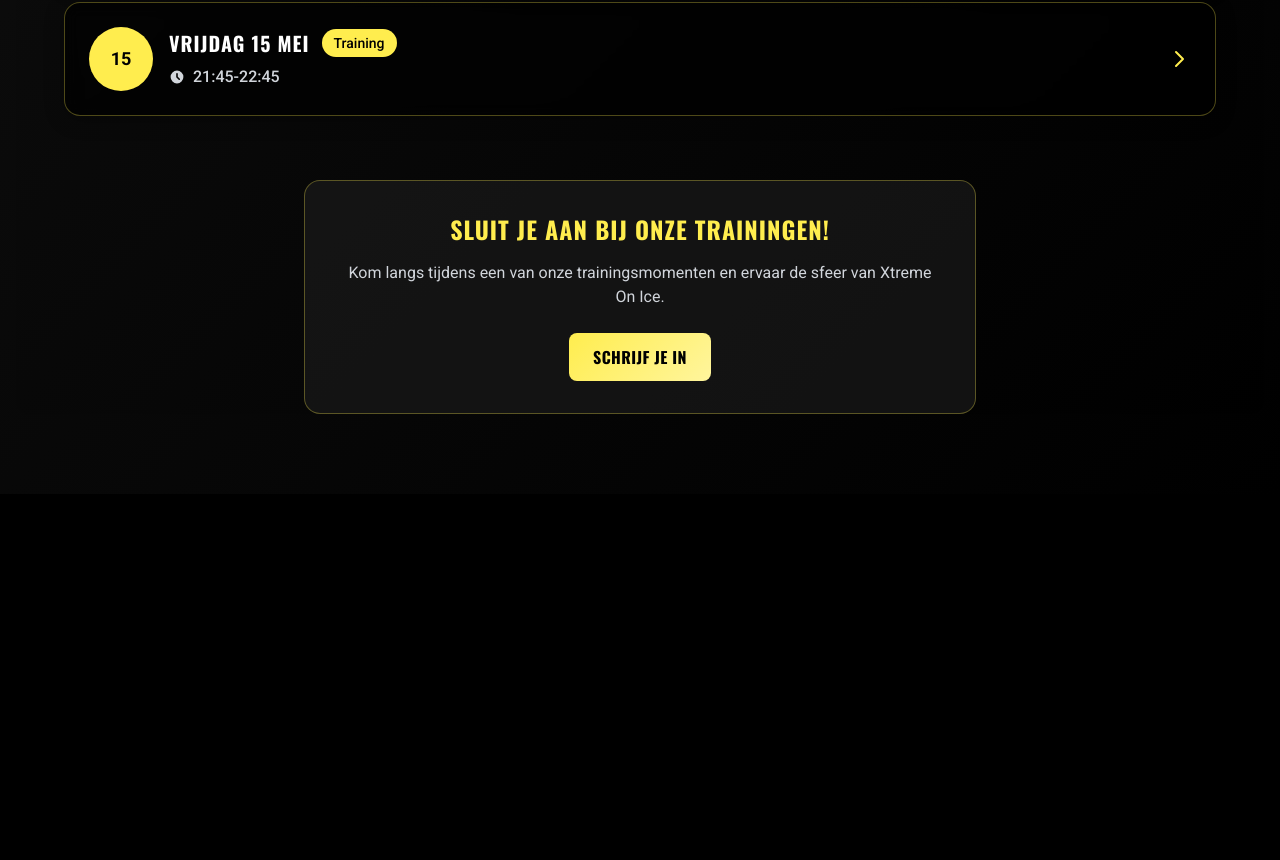
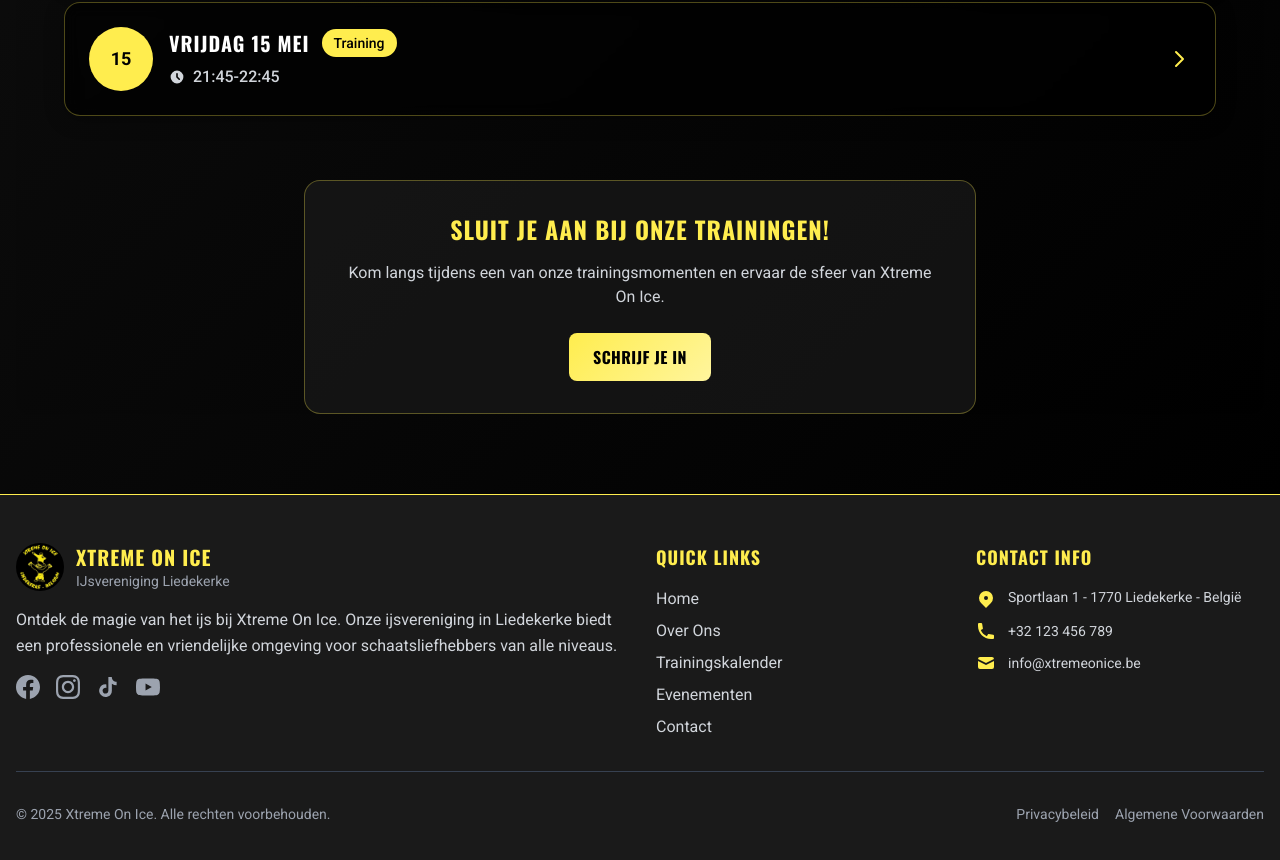
Before and after one commit to SBFUTURE/xtreme-website, a Vue app: page /trainingskalender in a window 1280 px wide. Shown: the part 6631-7491 px from the top of the page. Before the commit the page ends 7125 px from the top, so only its background shows below. Built offline with nearby package versions, Linux system fonts and the light colour scheme.

Commit message:
implementing footer

```diff
--- a/src/App.vue
+++ b/src/App.vue
@@ -1,11 +1,15 @@
 <script setup>
 import Nav from './components/Nav.vue'
+import Footer from './components/Footer.vue'
 </script>
 
 <template>
-  <div id="app" class="min-h-screen">
+  <div id="app" class="min-h-screen flex flex-col">
     <Nav />
-    <router-view />
+    <main class="flex-grow">
+      <router-view />
+    </main>
+    <Footer />
   </div>
 </template>
 
--- /dev/null
+++ b/src/components/Footer.vue
@@ -0,0 +1,153 @@
+<template>
+  <footer class="bg-xtreme-dark border-t border-xtreme-yellow border-opacity-30">
+    <div class="max-w-7xl mx-auto px-4 py-12">
+      <div class="grid lg:grid-cols-4 md:grid-cols-2 gap-8">
+        <!-- Logo & Info -->
+        <div class="lg:col-span-2">
+          <div class="flex items-center mb-4">
+            <img
+              src="@/assets/Images/XtremeLogo.jpg"
+              alt="Xtreme On Ice Logo"
+              class="w-12 h-12 rounded-full mr-3"
+            />
+            <div>
+              <h3 class="text-xl font-heading font-bold text-xtreme-yellow">XTREME ON ICE</h3>
+              <p class="text-gray-400 text-sm">IJsvereniging Liedekerke</p>
+            </div>
+          </div>
+          <p class="text-gray-300 mb-4 leading-relaxed">
+            Ontdek de magie van het ijs bij Xtreme On Ice. Onze ijsvereniging in Liedekerke biedt een professionele en vriendelijke omgeving voor schaatsliefhebbers van alle niveaus.
+          </p>
+          <div class="flex space-x-4">
+            <!-- Social Media Links -->
+            <a href="https://www.facebook.com/xtremelonice" target="_blank" rel="noopener noreferrer"
+               class="text-gray-400 hover:text-xtreme-yellow transition-colors duration-300">
+              <svg class="w-6 h-6" fill="currentColor" viewBox="0 0 24 24">
+                <path d="M24 12.073c0-6.627-5.373-12-12-12s-12 5.373-12 12c0 5.99 4.388 10.954 10.125 11.854v-8.385H7.078v-3.47h3.047V9.43c0-3.007 1.792-4.669 4.533-4.669 1.312 0 2.686.235 2.686.235v2.953H15.83c-1.491 0-1.956.925-1.956 1.874v2.25h3.328l-.532 3.47h-2.796v8.385C19.612 23.027 24 18.062 24 12.073z"/>
+              </svg>
+            </a>
+            <a href="https://www.instagram.com/xtreme_on_ice/" target="_blank" rel="noopener noreferrer"
+               class="text-gray-400 hover:text-xtreme-yellow transition-colors duration-300">
+              <svg class="w-6 h-6" fill="currentColor" viewBox="0 0 24 24">
+                <path d="M12 2.163c3.204 0 3.584.012 4.85.07 3.252.148 4.771 1.691 4.919 4.919.058 1.265.069 1.645.069 4.849 0 3.205-.012 3.584-.069 4.849-.149 3.225-1.664 4.771-4.919 4.919-1.266.058-1.644.07-4.85.07-3.204 0-3.584-.012-4.849-.07-3.26-.149-4.771-1.699-4.919-4.92-.058-1.265-.07-1.644-.07-4.849 0-3.204.013-3.583.07-4.849.149-3.227 1.664-4.771 4.919-4.919 1.266-.057 1.645-.069 4.849-.069zm0-2.163c-3.259 0-3.667.014-4.947.072-4.358.2-6.78 2.618-6.98 6.98-.059 1.281-.073 1.689-.073 4.948 0 3.259.014 3.668.072 4.948.2 4.358 2.618 6.78 6.98 6.98 1.281.058 1.689.072 4.948.072 3.259 0 3.668-.014 4.948-.072 4.354-.2 6.782-2.618 6.979-6.98.059-1.28.073-1.689.073-4.948 0-3.259-.014-3.667-.072-4.947-.196-4.354-2.617-6.78-6.979-6.98-1.281-.059-1.69-.073-4.949-.073zm0 5.838c-3.403 0-6.162 2.759-6.162 6.162s2.759 6.163 6.162 6.163 6.162-2.759 6.162-6.163c0-3.403-2.759-6.162-6.162-6.162zm0 10.162c-2.209 0-4-1.79-4-4 0-2.209 1.791-4 4-4s4 1.791 4 4c0 2.21-1.791 4-4 4zm6.406-11.845c-.796 0-1.441.645-1.441 1.44s.645 1.44 1.441 1.44c.795 0 1.439-.645 1.439-1.44s-.644-1.44-1.439-1.44z"/>
+              </svg>
+            </a>
+            <a href="https://www.tiktok.com/@xtreme_on_ice" target="_blank" rel="noopener noreferrer"
+               class="text-gray-400 hover:text-xtreme-yellow transition-colors duration-300">
+              <svg class="w-6 h-6" fill="currentColor" viewBox="0 0 24 24">
+                <path d="M19.59 6.69a4.83 4.83 0 0 1-3.77-4.25V2h-3.45v13.67a2.89 2.89 0 0 1-5.2 1.74 2.89 2.89 0 0 1 2.31-4.64 2.93 2.93 0 0 1 .88.13V9.4a6.84 6.84 0 0 0-1-.05A6.33 6.33 0 0 0 5 20.1a6.34 6.34 0 0 0 10.86-4.43v-7a8.16 8.16 0 0 0 4.77 1.52v-3.4a4.85 4.85 0 0 1-1-.1z"/>
+              </svg>
+            </a>
+            <a href="https://www.youtube.com/@xtremeonice" target="_blank" rel="noopener noreferrer"
+               class="text-gray-400 hover:text-xtreme-yellow transition-colors duration-300">
+              <svg class="w-6 h-6" fill="currentColor" viewBox="0 0 24 24">
+                <path d="M23.498 6.186a3.016 3.016 0 0 0-2.122-2.136C19.505 3.545 12 3.545 12 3.545s-7.505 0-9.377.505A3.017 3.017 0 0 0 .502 6.186C0 8.07 0 12 0 12s0 3.93.502 5.814a3.016 3.016 0 0 0 2.122 2.136c1.871.505 9.376.505 9.376.505s7.505 0 9.377-.505a3.015 3.015 0 0 0 2.122-2.136C24 15.93 24 12 24 12s0-3.93-.502-5.814zM9.545 15.568V8.432L15.818 12l-6.273 3.568z"/>
+              </svg>
+            </a>
+          </div>
+        </div>
+
+        <!-- Quick Links -->
+        <div>
+          <h4 class="text-lg font-heading font-bold text-xtreme-yellow mb-4">Quick Links</h4>
+          <ul class="space-y-2">
+            <li>
+              <router-link to="/" class="text-gray-300 hover:text-xtreme-yellow transition-colors duration-300">
+                Home
+              </router-link>
+            </li>
+            <li>
+              <router-link to="/about" class="text-gray-300 hover:text-xtreme-yellow transition-colors duration-300">
+                Over Ons
+              </router-link>
+            </li>
+            <li>
+              <router-link to="/trainingskalender" class="text-gray-300 hover:text-xtreme-yellow transition-colors duration-300">
+                Trainingskalender
+              </router-link>
+            </li>
+            <li>
+              <router-link to="/evenementen" class="text-gray-300 hover:text-xtreme-yellow transition-colors duration-300">
+                Evenementen
+              </router-link>
+            </li>
+            <li>
+              <router-link to="/contact" class="text-gray-300 hover:text-xtreme-yellow transition-colors duration-300">
+                Contact
+              </router-link>
+            </li>
+          </ul>
+        </div>
+
+        <!-- Contact Info -->
+        <div>
+          <h4 class="text-lg font-heading font-bold text-xtreme-yellow mb-4">Contact Info</h4>
+          <div class="space-y-3">
+            <div class="flex items-start">
+              <svg class="w-5 h-5 text-xtreme-yellow mt-0.5 mr-3 flex-shrink-0" fill="currentColor" viewBox="0 0 20 20">
+                <path fill-rule="evenodd" d="M5.05 4.05a7 7 0 119.9 9.9L10 18.9l-4.95-4.95a7 7 0 010-9.9zM10 11a2 2 0 100-4 2 2 0 000 4z" clip-rule="evenodd"/>
+              </svg>
+              <p class="text-gray-300 text-sm">
+                Sportlaan 1 - 1770 Liedekerke - België
+              </p>
+            </div>
+            <div class="flex items-center">
+              <svg class="w-5 h-5 text-xtreme-yellow mr-3" fill="currentColor" viewBox="0 0 20 20">
+                <path d="M2 3a1 1 0 011-1h2.153a1 1 0 01.986.836l.74 4.435a1 1 0 01-.54 1.06l-1.548.773a11.037 11.037 0 006.105 6.105l.774-1.548a1 1 0 011.059-.54l4.435.74a1 1 0 01.836.986V17a1 1 0 01-1 1h-2C7.82 18 2 12.18 2 5V3z"/>
+              </svg>
+              <a href="tel:+32123456789" class="text-gray-300 hover:text-xtreme-yellow transition-colors duration-300 text-sm">
+                +32 123 456 789
+              </a>
+            </div>
+            <div class="flex items-center">
+              <svg class="w-5 h-5 text-xtreme-yellow mr-3" fill="currentColor" viewBox="0 0 20 20">
+                <path d="M2.003 5.884L10 9.882l7.997-3.998A2 2 0 0016 4H4a2 2 0 00-1.997 1.884z"/>
+                <path d="M18 8.118l-8 4-8-4V14a2 2 0 002 2h12a2 2 0 002-2V8.118z"/>
+              </svg>
+              <a href="mailto:info@xtremeonice.be" class="text-gray-300 hover:text-xtreme-yellow transition-colors duration-300 text-sm">
+                info@xtremeonice.be
+              </a>
+            </div>
+          </div>
+        </div>
+      </div>
+
+      <!-- Bottom Bar -->
+      <div class="border-t border-gray-700 mt-8 pt-8">
+        <div class="flex flex-col md:flex-row justify-between items-center">
+          <p class="text-gray-400 text-sm mb-4 md:mb-0">
+            © {{ new Date().getFullYear() }} Xtreme On Ice. Alle rechten voorbehouden.
+          </p>
+          <div class="flex space-x-4 text-sm">
+            <a href="#" class="text-gray-400 hover:text-xtreme-yellow transition-colors duration-300">
+              Privacybeleid
+            </a>
+            <a href="#" class="text-gray-400 hover:text-xtreme-yellow transition-colors duration-300">
+              Algemene Voorwaarden
+            </a>
+          </div>
+        </div>
+      </div>
+    </div>
+  </footer>
+</template>
+
+<script>
+export default {
+  name: 'Footer'
+}
+</script>
+
+<style scoped>
+.bg-xtreme-dark {
+  background-color: #1a1a1a;
+}
+
+.text-xtreme-yellow {
+  color: #FFED4E;
+}
+
+.border-xtreme-yellow {
+  border-color: #FFED4E;
+}
+</style>
```
